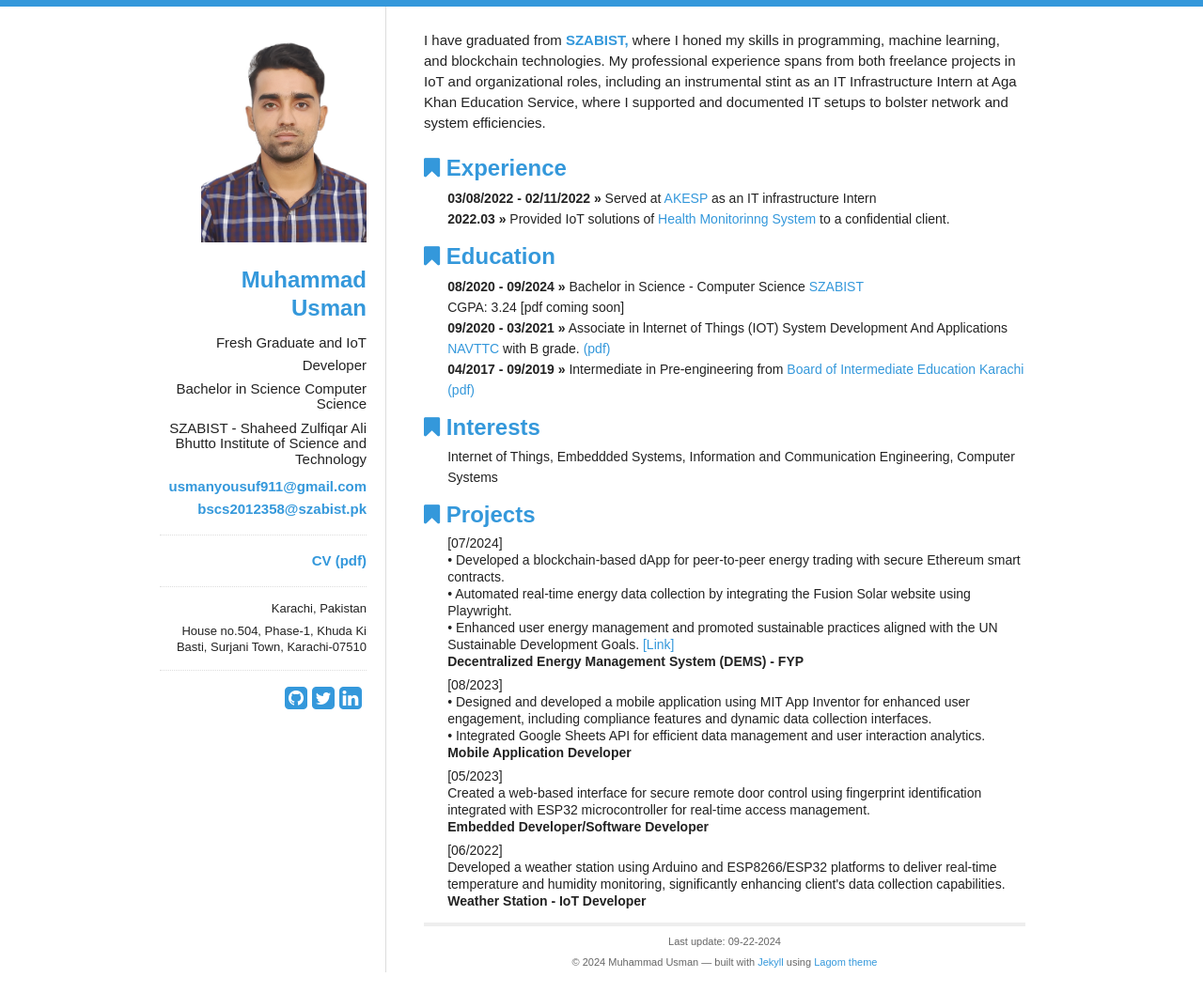
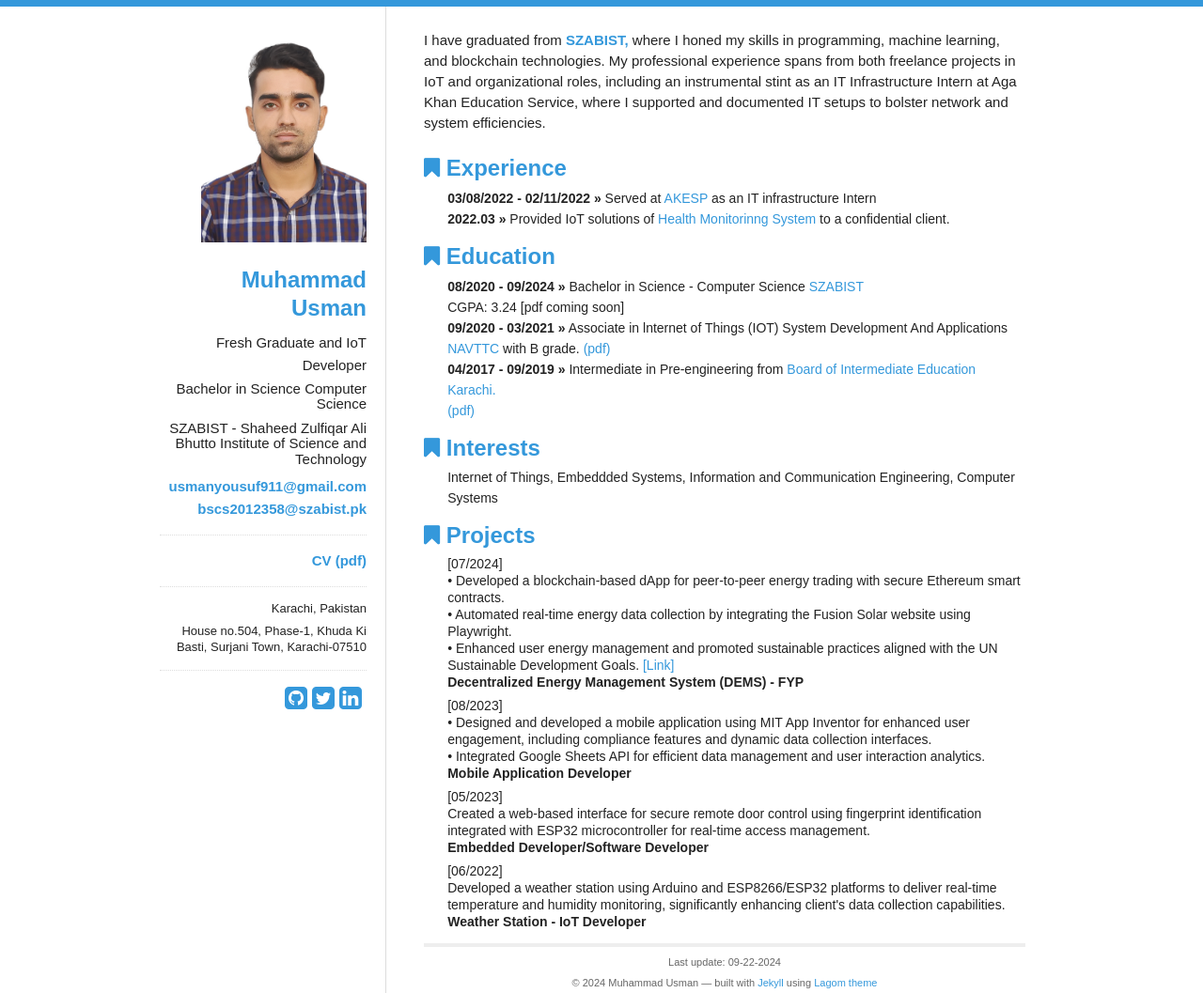
Before and after one commit to musman2k/github-portfolio, a Jekyll site: the page built from index-en.html, in a window 1280 px wide. Shown: the whole page at 94% size. Built offline with Jekyll 4.4.1, drawn with Linux system fonts in a browser that asks for light colours; before the commit the page ends 1035 px from its top, so only the background shows below that.

Commit message:
Update index-en.html

```diff
--- a/index-en.html
+++ b/index-en.html
@@ -23,7 +23,7 @@
   <ul class="top">
     <span class="bold">08/2020 - 09/2024 &raquo;</span> Bachelor in Science - Computer Science <a href="https://szabist.edu.pk/">SZABIST</a><br>CGPA: 3.24 [pdf coming soon] <br>
     <span class="bold"> 09/2020 - 03/2021 &raquo;</span> Associate in lnternet of Things (IOT) System Development And Applications <a href="https://cict.iba.edu.pk/navttc/"> NAVTTC </a> with B grade. <a href="/github-portfolio/files/pdfs/IoT Associate Certificate.pdf">(pdf)</a><br>
-    <span class="bold">04/2017 - 09/2019 &raquo;</span> Intermediate in Pre-engineering from <a href="https://www.biek.edu.pk/">Board of Intermediate Education Karachi</a><br><a href="/github-portfolio/files/pdfs/Higher Secondary Certificate - Intermediate Certificate.pdf">(pdf)</a><br>
+    <span class="bold">04/2017 - 09/2019 &raquo;</span> Intermediate in Pre-engineering from <a href="https://www.biek.edu.pk/">Board of Intermediate Education Karachi.</a><br><a href="/github-portfolio/files/pdfs/Higher Secondary Certificate - Intermediate Certificate.pdf">(pdf)</a><br>
   </ul>
 
   <h2><i class="fa fa-bookmark"></i> Interests</h2>
```
